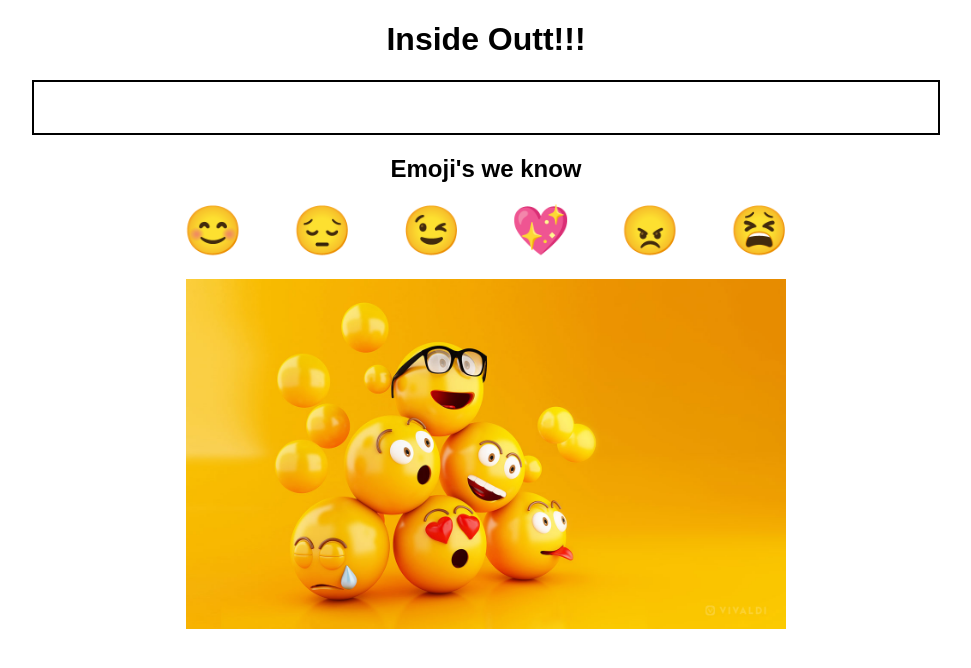
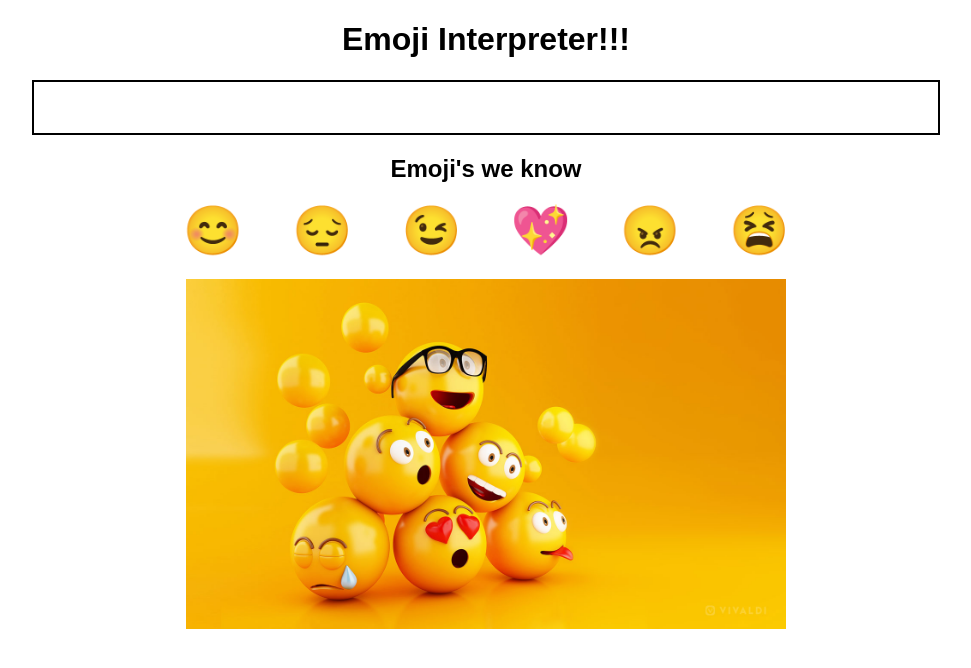
Before and after one commit to Akanksha108/Emoji_Interpreter, a React (Create React App) app: page / in a window 1280 px wide. Shown: the top 668 px of the page, without its empty margins (154-1125 px from the left). Built offline with nearby package versions, Linux system fonts and the light colour scheme.

Commit message:
refactor: updated heading

```diff
--- a/src/App.js
+++ b/src/App.js
@@ -35,7 +35,7 @@ export default function App() {
 
   return (
     <div className="App">
-      <h1>Inside Outt!!!</h1>
+      <h1>Emoji Interpreter!!!</h1>
       <input
         type="text"
         style={{
```
